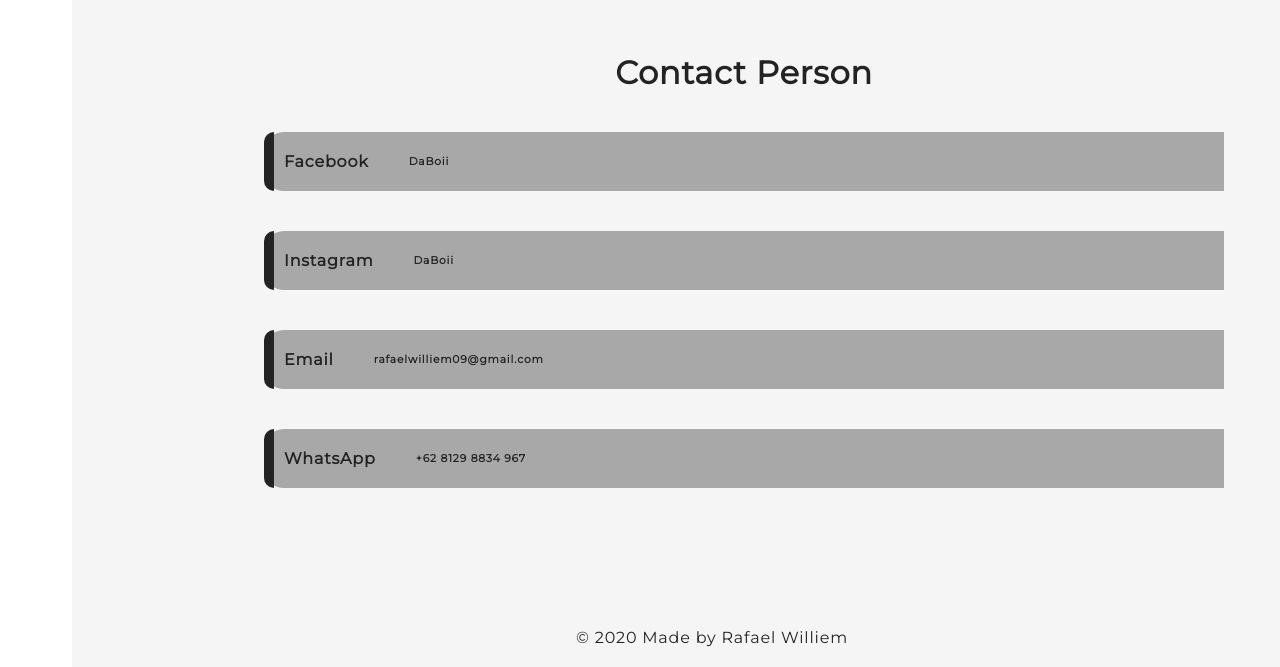
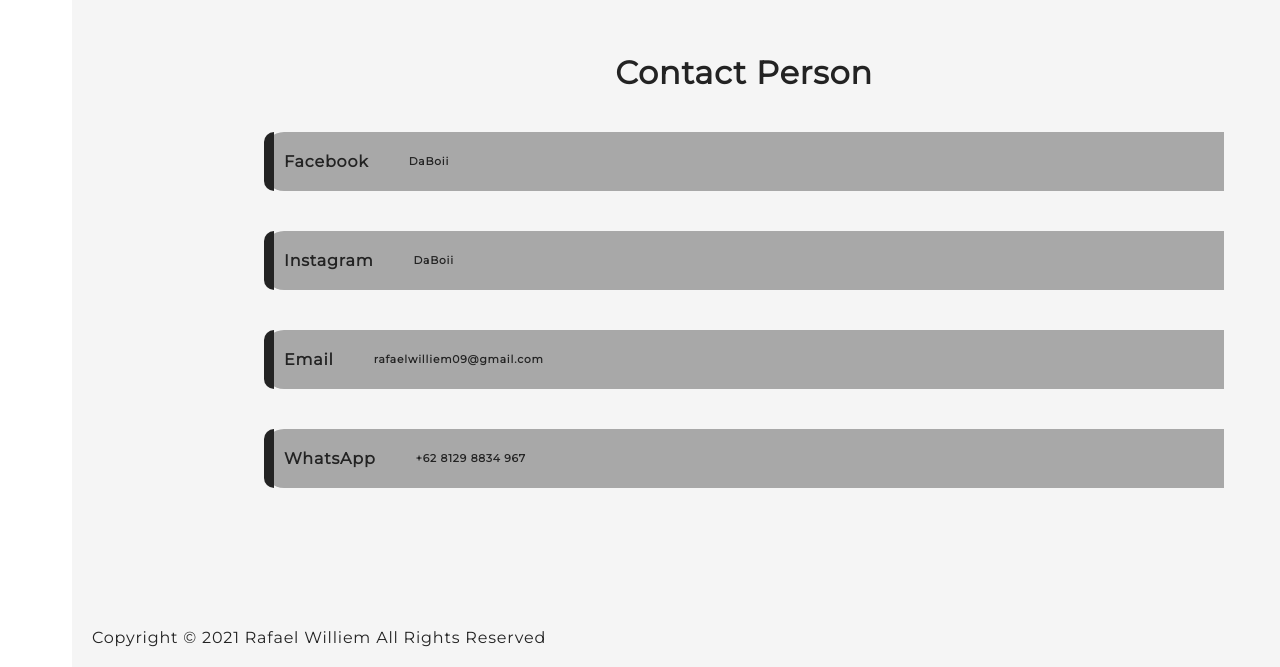
Before and after one commit to DaNoobBoii/DaNoobBoii.github.io, a plain HTML site: page index.html in a window 1280 px wide. Shown: the part 2384-3051 px from the top of the page. Drawn offline with nearby package versions, Linux system fonts and the light colour scheme; a web font is replaced by a local one.

Commit message:
Update Footer

```diff
--- a/index.html
+++ b/index.html
@@ -127,7 +127,7 @@
                 </ul>
             </div>
         </div>
-        <p class="copyright">&copy 2020 Made by Rafael Williem</p>
+        <p>Copyright &copy; <script>document.write(new Date().getFullYear())</script> Rafael Williem All Rights Reserved</p>
     </div>
 
     <script src="script.js"></script>
```
